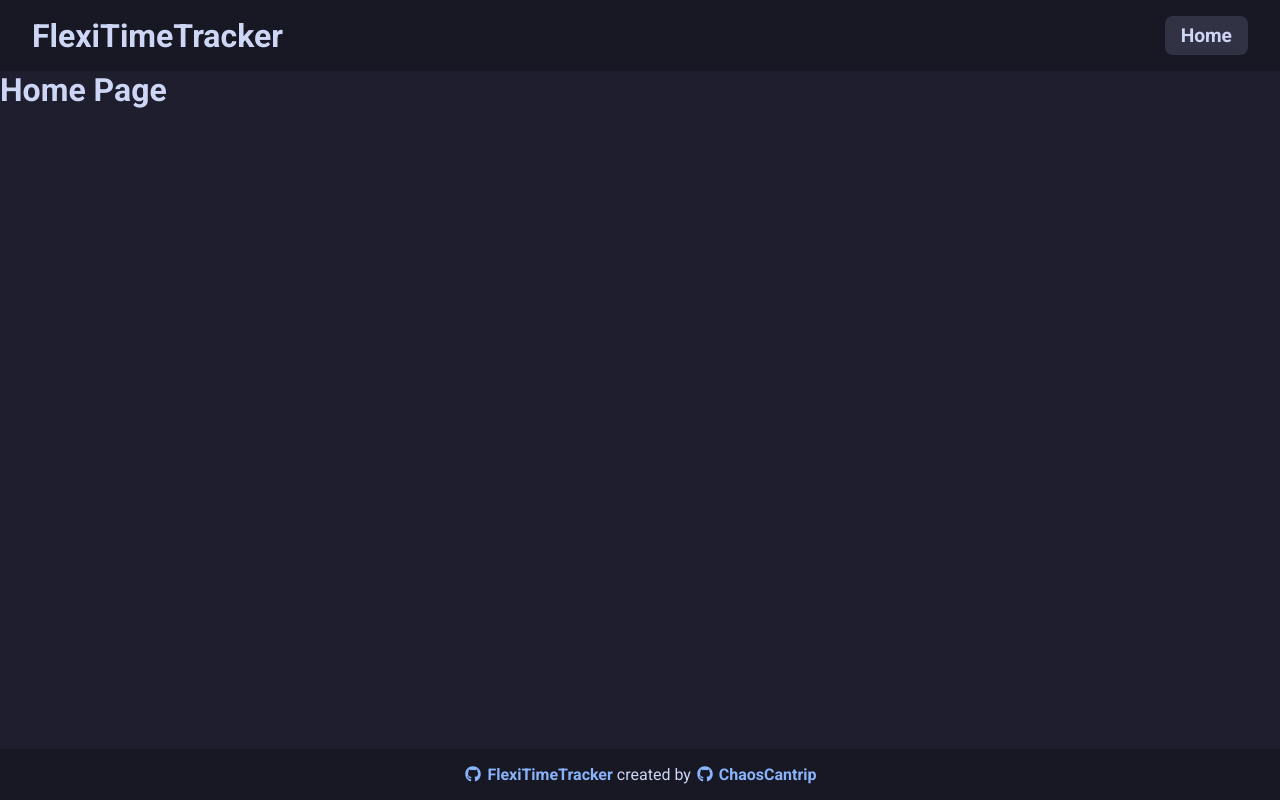
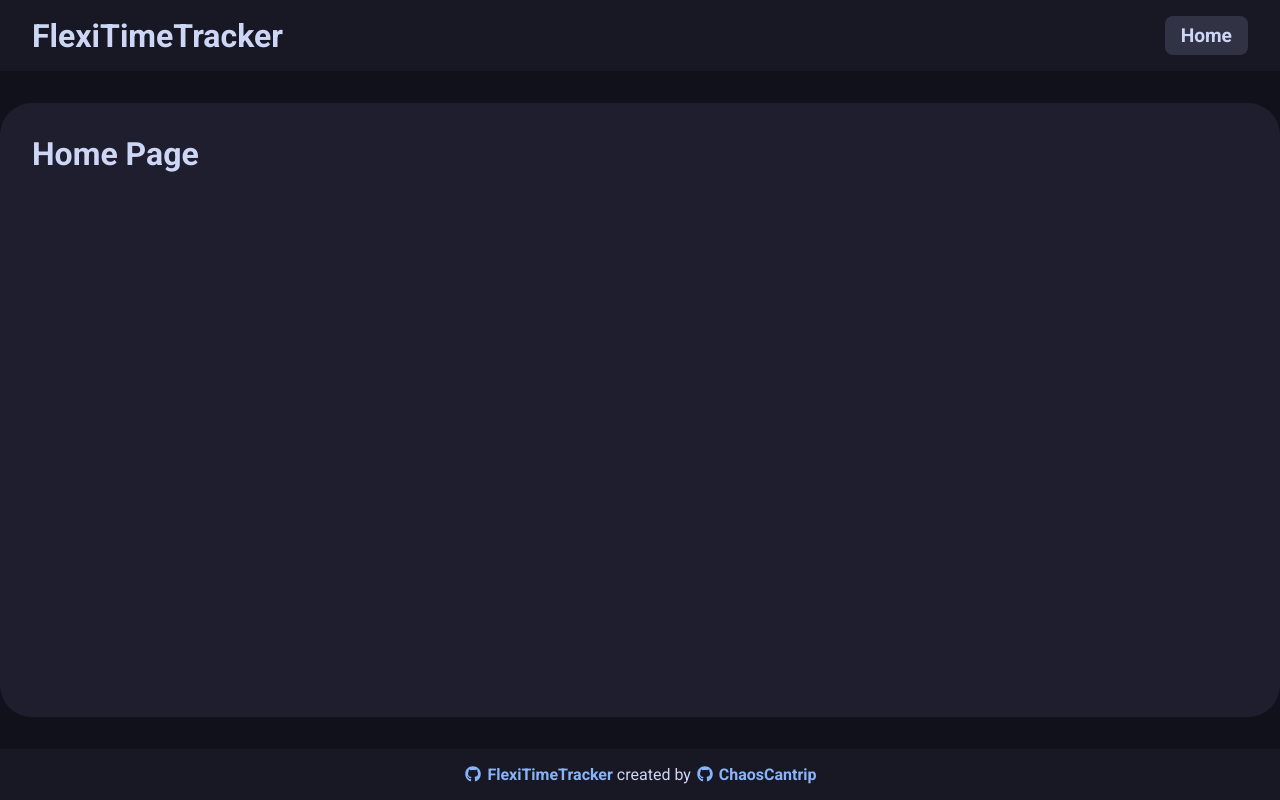
Before and after one commit to ChaosCantrip/FlexiTimeTracker, a Next.js app: page / in a window 1280 px wide. Built offline with nearby package versions, Linux system fonts and the light colour scheme.

Commit message:
Changed general layout to card structure

```diff
--- a/src/styles/global/global.css
+++ b/src/styles/global/global.css
@@ -7,9 +7,23 @@
 html, body {
     width: 100%;
     height: 100%;
-    background-color: var(--cpcm-base);
+    background-color: var(--cpcm-crust);
 }
 
 ::selection {
     background-color: color-mix(in srgb, var(--cpcm-overlay2) 30%, transparent);
 }
+
+main > div {
+    flex: 1;
+    max-width: 80rem;
+    margin: 2rem auto;
+    background-color: var(--cpcm-base);
+    padding: 2rem;
+    border-radius: 2rem;
+}
+
+main {
+    height: 100%;
+    display: flex;
+}
```
